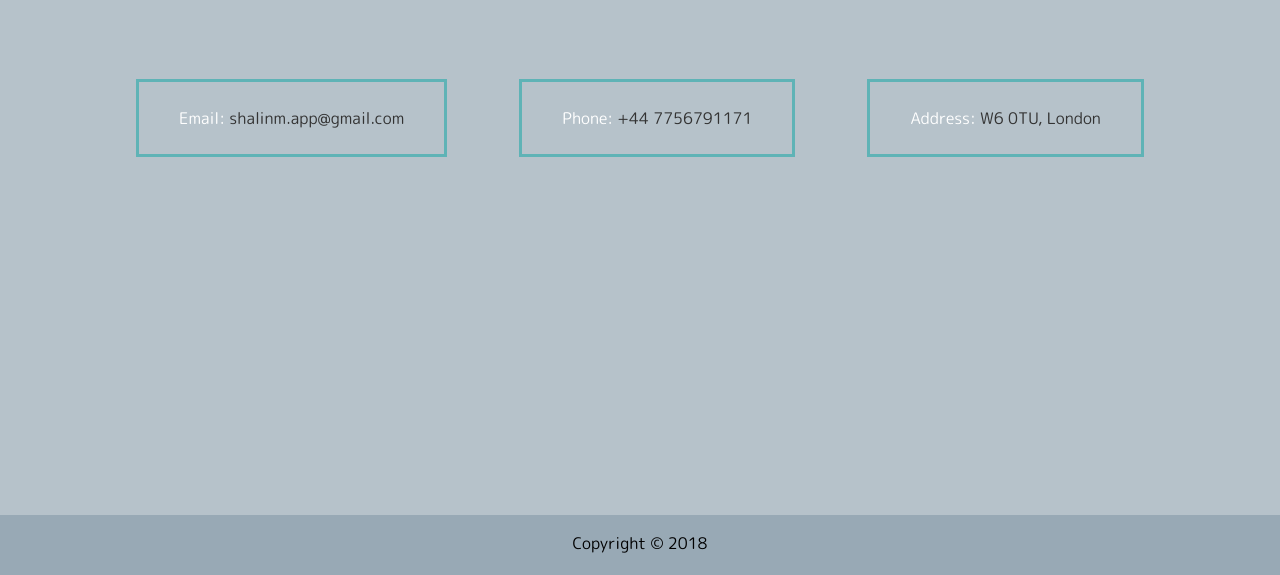
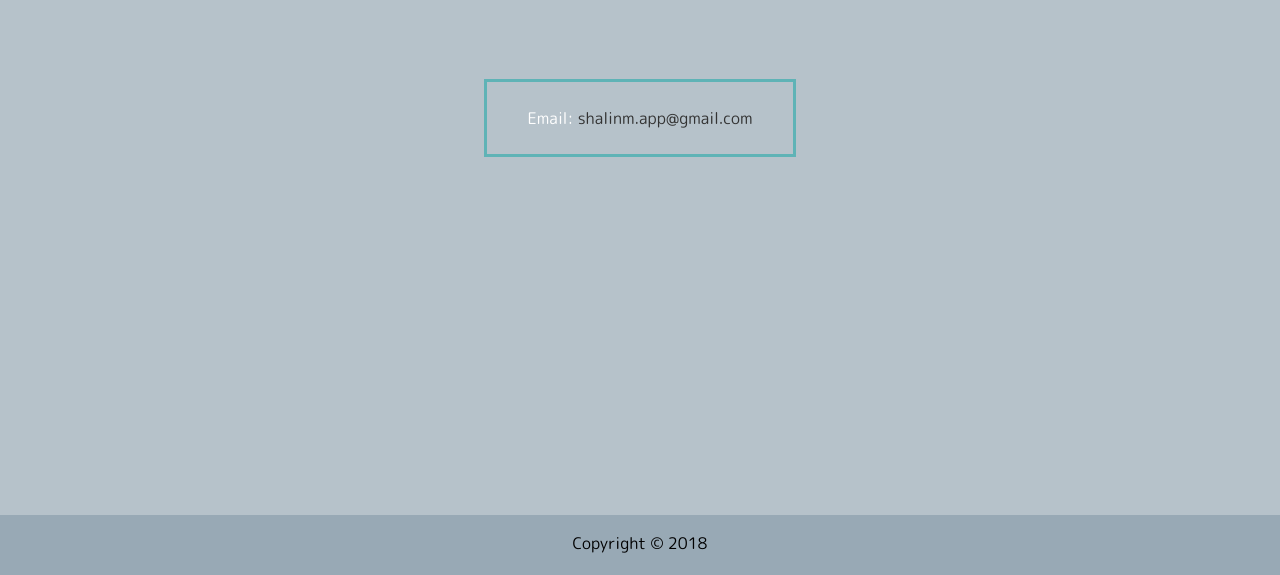
Before and after one commit to shalinmehtaa/my_portfolio, a website: page dist/contact.html in a window 1280 px wide. Shown: the part 225-800 px from the top of the page. Drawn offline with Linux system fonts and the light colour scheme.

Commit message:
Update contact.html
changed contact page (master)

```diff
--- a/dist/contact.html
+++ b/dist/contact.html
@@ -54,12 +54,6 @@
       <div>
         <span class="text-secondary">Email: </span> shalinm.app@gmail.com
       </div>
-      <div>
-        <span class="text-secondary">Phone: </span> +44 7756791171
-      </div>
-      <div>
-        <span class="text-secondary">Address: </span> W6 0TU, London
-      </div>
     </div>
   </main>
 
```
